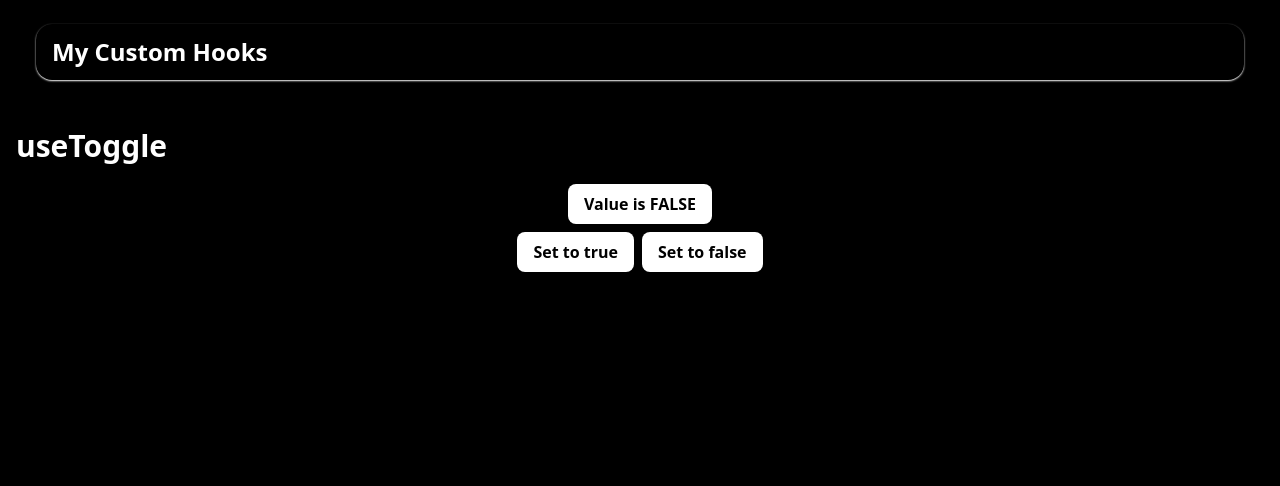
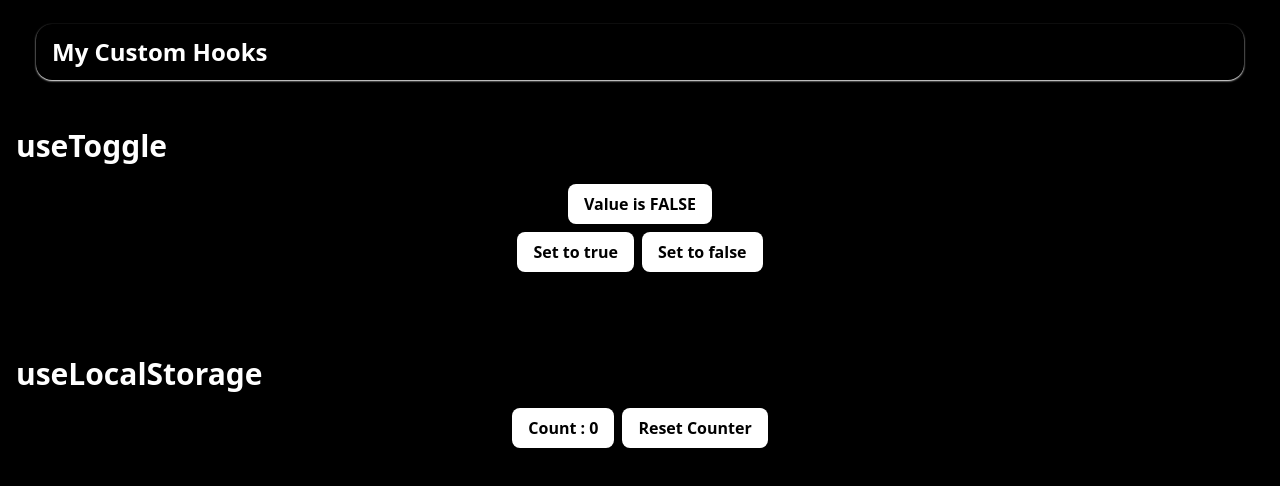
Before and after one commit to dhruvdhaduk-simform/hooks, a React (Vite) app: page / in a window 1280 px wide. Shown: the top 486 px of the page. Built offline with nearby package versions, Linux system fonts and the light colour scheme.

Commit message:
Create the demo for 'useLocalStorage' hook

```diff
--- a/src/App.tsx
+++ b/src/App.tsx
@@ -1,4 +1,5 @@
 import { Header } from './components/Header';
+import { UseLocalStorageDemo } from './demos/UseLocalStorageDemo';
 import { UseToggleDemo } from './demos/UseToggleDemo';
 
 function App() {
@@ -6,8 +7,9 @@ function App() {
         <div className="w-full max-w-[80rem] m-auto">
             <Header />
 
-            <div className="pt-28">
+            <div className="pt-28 flex flex-col gap-8">
                 <UseToggleDemo />
+                <UseLocalStorageDemo />
             </div>
         </div>
     );
--- /dev/null
+++ b/src/demos/UseLocalStorageDemo.tsx
@@ -0,0 +1,32 @@
+import { SectionHeading } from '@/components/SectionHeading';
+import { Button } from '@/components/ui/Button';
+import { useLocalStorage } from '@/hooks/useLocalStorage';
+
+export function UseLocalStorageDemo() {
+    const [counter, setCounter, removeCounter] = useLocalStorage(
+        'MY_COUNTER',
+        0,
+        (x) => {
+            const num = Number(x);
+            if (isFinite(num) && Number.isInteger(num) && num >= 0) {
+                return num;
+            }
+            return 0;
+        }
+    );
+
+    return (
+        <div className="p-4" id="use-local-storage">
+            <SectionHeading
+                docsLink="https://github.com/dhruvdhaduk-simform/hooks?tab=readme-ov-file#uselocalstorage"
+                label="useLocalStorage"
+            />
+            <div className="p-4 flex justify-center gap-2">
+                <Button onClick={() => setCounter(counter + 1)}>
+                    Count : {counter}
+                </Button>
+                <Button onClick={() => removeCounter()}>Reset Counter</Button>
+            </div>
+        </div>
+    );
+}
```
